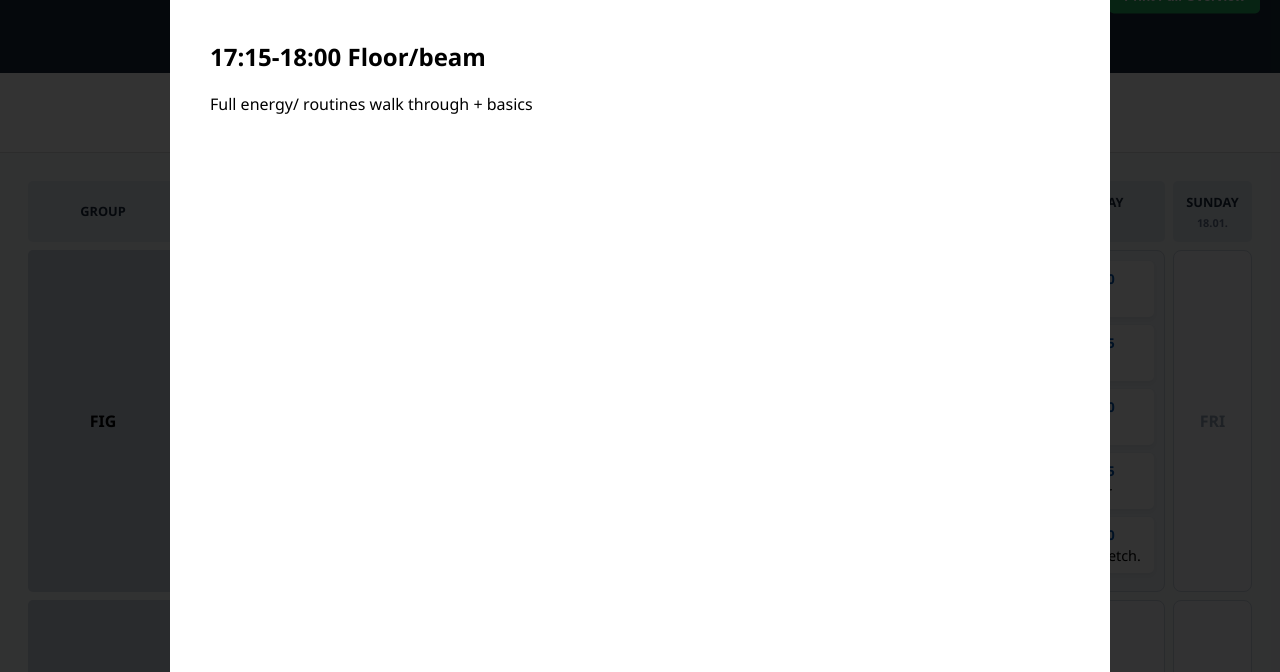
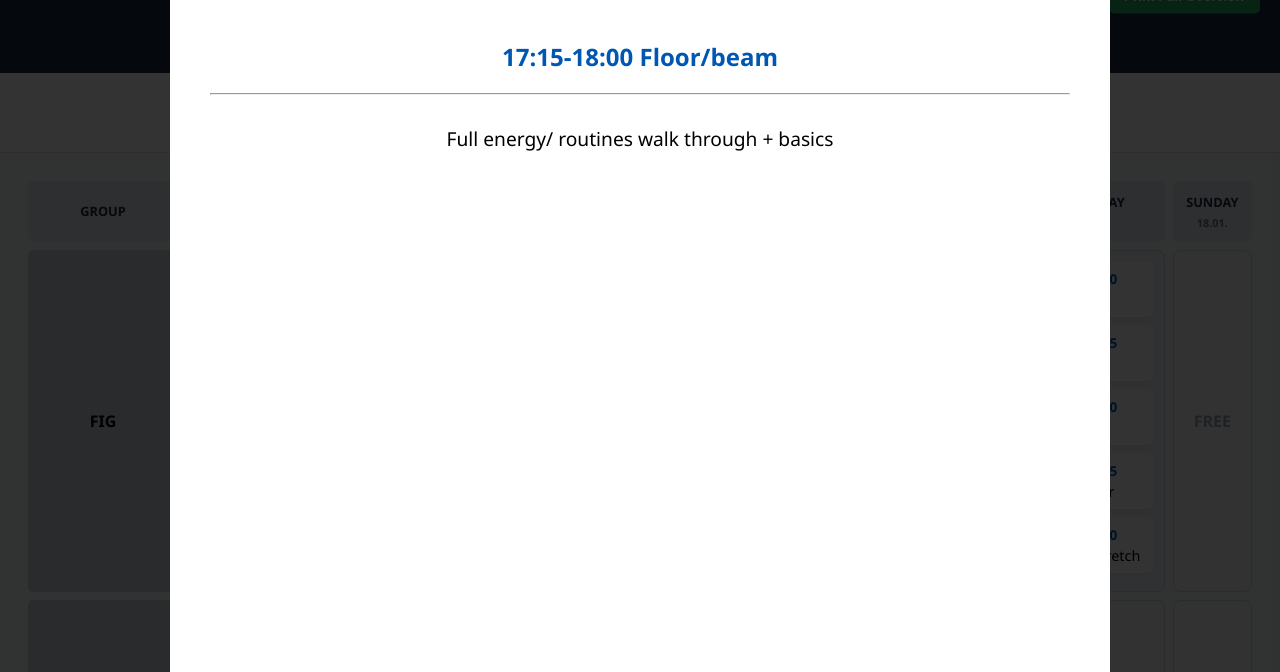
Before and after one commit to dassenzawagner-lab/Competitive-Groups-Training-Plan, a plain HTML site: page index.html in a window 1280 px wide. Both pictures are taken after a click on the element "17:15-18:00 Floor/beam". Shown: the part 81-753 px from the top of the page. Drawn offline with Linux system fonts and the light colour scheme.

Commit message:
Update index.html

```diff
--- a/index.html
+++ b/index.html
@@ -38,20 +38,15 @@
         .time { display: block; font-weight: bold; color: var(--accent); font-size: 0.85em; margin-bottom: 2px; }
         .name { display: block; font-size: 0.9em; font-weight: 500; }
 
-        /* Modal Styling */
         .modal { display: none; position: fixed; top: 0; left: 0; width: 100%; height: 100%; background: rgba(0,0,0,0.8); z-index: 1000; justify-content: center; align-items: center; }
         .modal-content { background: white; padding: 20px; border-radius: 10px; width: 95%; max-width: 900px; height: 90vh; position: relative; display: flex; flex-direction: column; }
         .close { position: absolute; top: 10px; right: 20px; font-size: 30px; cursor: pointer; z-index: 10; }
-
-        /* Button zum Drucken des Modal-Inhalts */
         .modal-print-btn { background: #0056b3; color: white; border: none; padding: 8px 15px; border-radius: 5px; cursor: pointer; margin-bottom: 10px; align-self: flex-start; font-weight: bold; }
 
         #modal-body { flex-grow: 1; width: 100%; overflow-y: auto; }
         iframe { width: 100%; height: 100%; border: none; }
 
-        /* DRUCK-EINSTELLUNGEN */
         @media print {
-            /* Wenn wir drucken, verstecken wir ALLES außer dem Modal-Inhalt */
             body * { visibility: hidden; }
             #modal-body, #modal-body * { visibility: visible; }
             #modal-body { position: absolute; left: 0; top: 0; width: 100%; }
@@ -95,7 +90,7 @@
 <div id="planModal" class="modal" onclick="closeModal()">
     <div class="modal-content" onclick="event.stopPropagation()">
         <span class="close" onclick="closeModal()">&times;</span>
-        <button class="modal-print-btn no-print" onclick="printModal()">Download / Print Detail</button>
+        <button id="print-btn" class="modal-print-btn no-print" onclick="printModal()">Download / Print Detail</button>
         <div id="modal-body"></div>
     </div>
 </div>
@@ -107,7 +102,7 @@
             "Tuesday": ["15:30-16:15 Warm up", "16:15-17:00 Bars", "17:00-17:45 Beam", "17:45-18:30 Floor", "18:30-19:30 Strength/condit."],
             "Thursday": ["15:30-16:15 Warm up", "16:15-17:00 Bars", "17:00-17:45 Vault", "17:45-18:30 Beam", "18:30-19:30 Strength/condit."],
             "Friday": ["15:30-16:00 Warm up", "16:00-16:30 Basic lines", "16:30-17:15 Bars", "17:15-18:00 Floor/beam", "18:00-18:30 Strength/condit"],
-            "Saturday": ["09:00-10:00 Warm up", "10:00-10:45 Bars", "10:45-11:30 Beam", "11:30-12:15 Vault/floor", "12:15-13:00 Physio/stretch."]
+            "Saturday": ["09:00-10:00 Warm up", "10:00-10:45 Bars", "10:45-11:30 Beam", "11:30-12:15 Vault/floor", "12:15-13:00 Physio/Stretch"]
         },
         "FIG rekrutt": {
             "Tuesday": ["15:30-16:15 Warm up", "16:15-17:00 Vault/Floor", "17:00-17:45 Bars", "17:45-18:30 Beam", "18:30-19:30 Strength/condit."],
@@ -157,8 +152,9 @@
                 if (units) {
                     cell.className = "day-cell";
                     units.forEach(unit => {
-                        const [time, ...rest] = unit.split(' ');
-                        const name = rest.join(' ');
+                        const parts = unit.split(' ');
+                        const time = parts.shift();
+                        const name = parts.join(' ');
                         const block = document.createElement('div');
                         block.className = "apparatus-block";
                         block.innerHTML = `<span class="time">${time}</span><span class="name">${name}</span>`;
@@ -167,7 +163,7 @@
                     });
                 } else {
                     cell.className = "day-cell free";
-                    cell.innerText = "FRI";
+                    cell.innerText = "FREE";
                 }
                 row.appendChild(cell);
             });
@@ -183,27 +179,48 @@
     }
 
     function openModal(group, day, unit) {
-        let content = "No detailed plan available.";
-        if (planContent[activeWeek]?.[group]?.[day]?.[unit]) {
-            content = planContent[activeWeek][group][day][unit];
+        let content = planContent[activeWeek]?.[group]?.[day]?.[unit] || "No detailed plan available.";
+        const modalBody = document.getElementById('modal-body');
+        const printBtn = document.getElementById('print-btn');
+
+        // Prüfen ob mehrere Dateien vorhanden sind (mit Komma getrennt)
+        if (content.includes(',')) {
+            const fileList = content.split(',').map(f => f.trim());
+            modalBody.innerHTML = `<div style="padding:20px;"><h2>Double Plan</h2><p>This session has two parts. Please open both:</p></div>`;
+            fileList.forEach(file => {
+                const btn = document.createElement('button');
+                btn.className = 'modal-print-btn';
+                btn.style.margin = '10px';
+                btn.innerText = 'Open: ' + file;
+                btn.onclick = () => window.open(file, '_blank');
+                modalBody.appendChild(btn);
+            });
+            printBtn.style.display = 'none';
         }
-        const modalBody = document.getElementById('modal-body');
-        if (content.endsWith(".html")) {
+        // Prüfen ob es eine HTML Datei ist
+        else if (content.toLowerCase().endsWith(".html")) {
             modalBody.innerHTML = `<iframe id="print-iframe" src="${content}"></iframe>`;
-        } else {
-            modalBody.innerHTML = `<div id="print-content" style="padding:20px;"><h2>${unit}</h2><p>${content}</p></div>`;
+            printBtn.style.display = 'block';
         }
+        // Sonst als reinen Text anzeigen
+        else {
+            modalBody.innerHTML = `<div id="print-content" style="padding:20px; text-align:center;">
+                <h2 style="color:var(--accent);">${unit}</h2>
+                <hr>
+                <p style="font-size:1.2em; margin-top:30px;">${content}</p>
+            </div>`;
+            printBtn.style.display = 'block';
+        }
+
         document.getElementById('planModal').style.display = 'flex';
     }
 
     function printModal() {
         const iframe = document.getElementById('print-iframe');
         if (iframe) {
-            // Wenn der Inhalt ein HTML Dokument (Iframe) ist
             iframe.contentWindow.focus();
             iframe.contentWindow.print();
         } else {
-            // Wenn der Inhalt nur Text ist
             window.print();
         }
     }
@@ -216,7 +233,10 @@
     fetch('data.json').then(r => r.json()).then(data => {
         planContent = data;
         render();
-    }).catch(() => render());
+    }).catch(e => {
+        console.error("Error loading JSON:", e);
+        render();
+    });
 </script>
 </body>
 </html>
```
